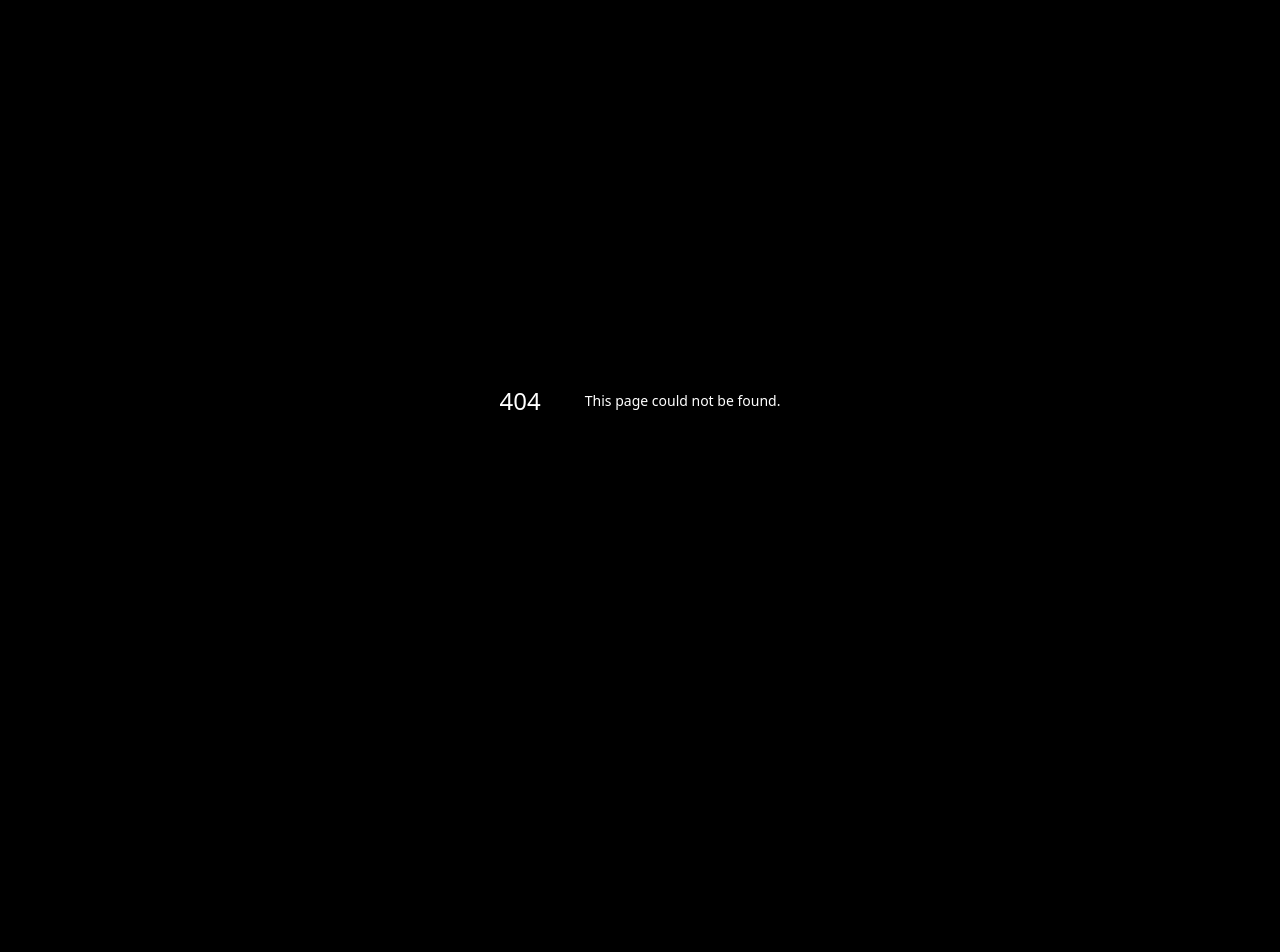
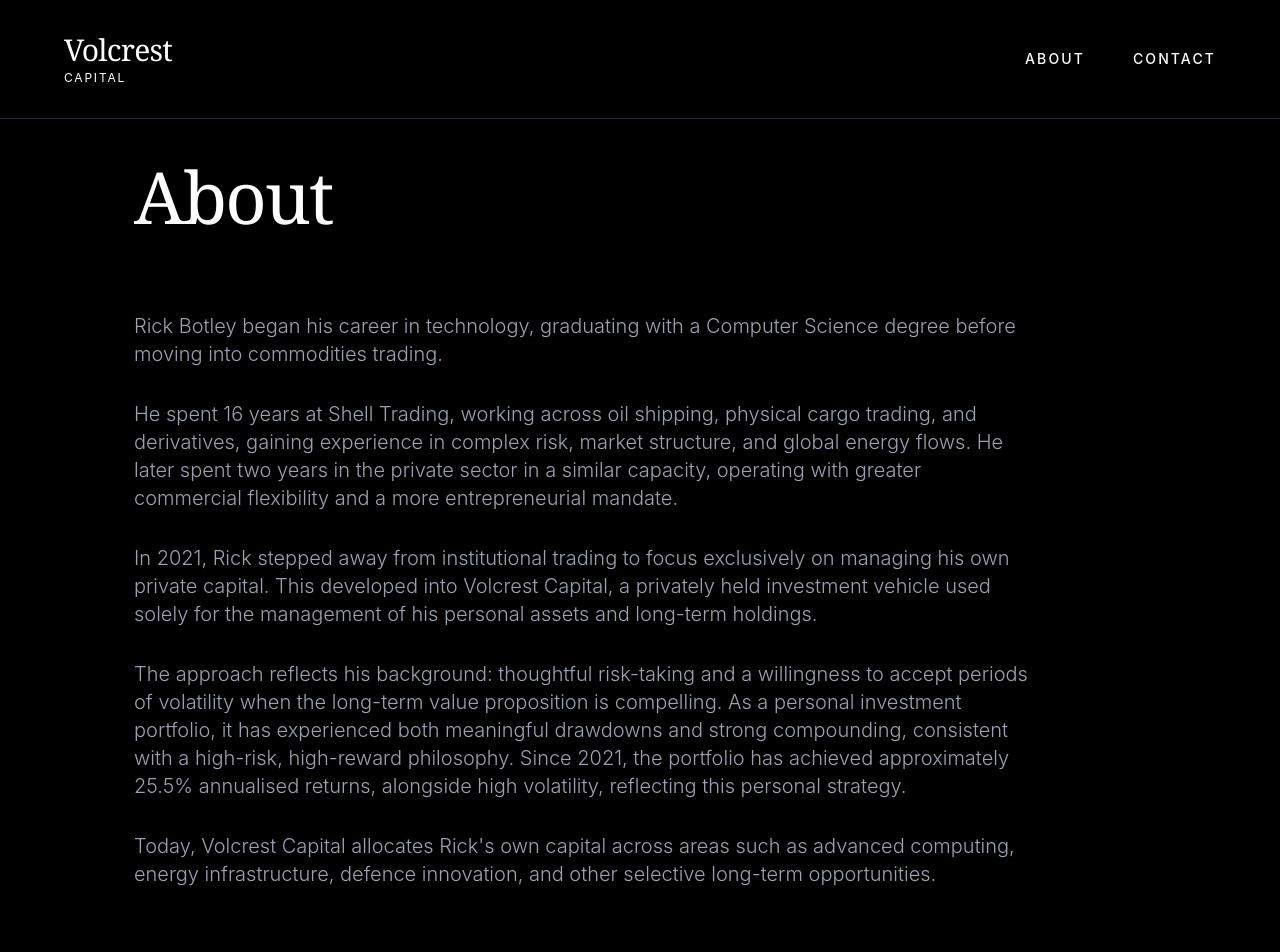
Before and after one commit to FlipSideG/volcrest-site, a Next.js app: page /about in a window 1280 px wide. Before the commit this address had no page. Shown: the top 952 px of the page. Before the commit the page ends 800 px from the top, so only its background shows below. Built offline with nearby package versions, Linux system fonts and the light colour scheme.

Commit message:
Add About and Contact pages, simplify homepage, update styling

```diff
--- /dev/null
+++ b/app/about/page.tsx
@@ -0,0 +1,55 @@
+"use client";
+
+import { motion } from "framer-motion";
+import Navbar from "@/components/Navbar";
+import Footer from "@/components/Footer";
+
+export default function AboutPage() {
+  return (
+    <>
+      <Navbar />
+      <main className="min-h-screen bg-black pt-32 pb-24 md:pt-40 md:pb-32">
+        <div className="w-full px-6 md:px-12 lg:px-16 max-w-content mx-auto">
+          {/* Title */}
+          <motion.h1
+            initial={{ opacity: 0, y: 30 }}
+            animate={{ opacity: 1, y: 0 }}
+            transition={{ duration: 1, ease: [0.22, 1, 0.36, 1] }}
+            className="font-serif text-5xl md:text-6xl lg:text-7xl font-light tracking-tight text-white mb-16 md:mb-20"
+          >
+            About
+          </motion.h1>
+
+          {/* Content */}
+          <motion.div
+            initial={{ opacity: 0, y: 30 }}
+            animate={{ opacity: 1, y: 0 }}
+            transition={{ duration: 1, delay: 0.2, ease: [0.22, 1, 0.36, 1] }}
+            className="space-y-8 text-lg md:text-xl text-gray-400 leading-relaxed font-light max-w-4xl"
+          >
+            <p>
+              Rick Botley began his career in technology, graduating with a Computer Science degree before moving into commodities trading.
+            </p>
+
+            <p>
+              He spent 16 years at Shell Trading, working across oil shipping, physical cargo trading, and derivatives, gaining experience in complex risk, market structure, and global energy flows. He later spent two years in the private sector in a similar capacity, operating with greater commercial flexibility and a more entrepreneurial mandate.
+            </p>
+
+            <p>
+              In 2021, Rick stepped away from institutional trading to focus exclusively on managing his own private capital. This developed into Volcrest Capital, a privately held investment vehicle used solely for the management of his personal assets and long-term holdings.
+            </p>
+
+            <p>
+              The approach reflects his background: thoughtful risk-taking and a willingness to accept periods of volatility when the long-term value proposition is compelling. As a personal investment portfolio, it has experienced both meaningful drawdowns and strong compounding, consistent with a high-risk, high-reward philosophy. Since 2021, the portfolio has achieved approximately 25.5% annualised returns, alongside high volatility, reflecting this personal strategy.
+            </p>
+
+            <p>
+              Today, Volcrest Capital allocates Rick's own capital across areas such as advanced computing, energy infrastructure, defence innovation, and other selective long-term opportunities.
+            </p>
+          </motion.div>
+        </div>
+      </main>
+      <Footer />
+    </>
+  );
+}
--- /dev/null
+++ b/app/contact/page.tsx
@@ -0,0 +1,51 @@
+"use client";
+
+import { motion } from "framer-motion";
+import Navbar from "@/components/Navbar";
+import Footer from "@/components/Footer";
+
+export default function ContactPage() {
+  return (
+    <>
+      <Navbar />
+      <main className="min-h-screen bg-black flex items-center pt-32 pb-24 md:pt-40 md:pb-32">
+        <div className="w-full px-6 md:px-12 lg:px-16 max-w-content mx-auto text-center">
+          {/* Title */}
+          <motion.h1
+            initial={{ opacity: 0, y: 30 }}
+            animate={{ opacity: 1, y: 0 }}
+            transition={{ duration: 1, ease: [0.22, 1, 0.36, 1] }}
+            className="font-serif text-5xl md:text-6xl lg:text-7xl font-light tracking-tight text-white mb-12 md:mb-16"
+          >
+            Contact
+          </motion.h1>
+
+          {/* Description */}
+          <motion.p
+            initial={{ opacity: 0, y: 30 }}
+            animate={{ opacity: 1, y: 0 }}
+            transition={{ duration: 1, delay: 0.2, ease: [0.22, 1, 0.36, 1] }}
+            className="text-xl md:text-2xl text-gray-400 font-light mb-12 md:mb-16"
+          >
+            For inquiries, reach out via email.
+          </motion.p>
+
+          {/* Email */}
+          <motion.div
+            initial={{ opacity: 0, y: 30 }}
+            animate={{ opacity: 1, y: 0 }}
+            transition={{ duration: 1, delay: 0.4, ease: [0.22, 1, 0.36, 1] }}
+          >
+            <a
+              href="mailto:Rick@volcrestcapital.com"
+              className="inline-block text-2xl md:text-3xl lg:text-4xl font-light text-white hover:opacity-70 transition-opacity duration-300"
+            >
+              Rick@volcrestcapital.com
+            </a>
+          </motion.div>
+        </div>
+      </main>
+      <Footer />
+    </>
+  );
+}
--- a/app/page.tsx
+++ b/app/page.tsx
@@ -1,7 +1,5 @@
 import Navbar from "@/components/Navbar";
 import Hero from "@/components/Hero";
-import ThreeColumns from "@/components/ThreeColumns";
-import ClosingCTA from "@/components/ClosingCTA";
 import Footer from "@/components/Footer";
 
 export default function Home() {
@@ -10,8 +8,6 @@ export default function Home() {
       <Navbar />
       <main className="min-h-screen bg-black">
         <Hero />
-        <ThreeColumns />
-        <ClosingCTA />
       </main>
       <Footer />
     </>
--- a/components/ClosingCTA.tsx
+++ b/components/ClosingCTA.tsx
@@ -26,10 +26,13 @@ export default function ClosingCTA() {
           animate={isInView ? { opacity: 1, y: 0 } : { opacity: 0, y: 40 }}
           transition={{ duration: 0.9, delay: 0.2, ease: [0.22, 1, 0.36, 1] }}
         >
-          <button className="group relative px-10 py-4 text-sm uppercase tracking-wide-caps font-medium border border-white rounded-full overflow-hidden transition-all duration-500 hover:text-black">
+          <a
+            href="/contact"
+            className="group relative inline-block px-10 py-4 text-sm uppercase tracking-wide-caps font-medium border border-white rounded-full overflow-hidden transition-all duration-500 hover:text-black"
+          >
             <span className="relative z-10">{siteConfig.closing.ctaText}</span>
             <span className="absolute inset-0 bg-white transform scale-x-0 group-hover:scale-x-100 transition-transform duration-500 origin-left" />
-          </button>
+          </a>
         </motion.div>
       </div>
     </section>
--- a/components/Footer.tsx
+++ b/components/Footer.tsx
@@ -20,13 +20,13 @@ export default function Footer() {
           {/* Links */}
           <div className="flex gap-8 md:gap-12">
             <a
-              href="#about"
+              href="/about"
               className="text-sm uppercase tracking-wide-caps text-gray-400 hover:text-white transition-colors duration-300"
             >
               About
             </a>
             <a
-              href="#contact"
+              href="/contact"
               className="text-sm uppercase tracking-wide-caps text-gray-400 hover:text-white transition-colors duration-300"
             >
               Contact
--- a/components/Hero.tsx
+++ b/components/Hero.tsx
@@ -38,10 +38,13 @@ export default function Hero() {
             transition={{ duration: 1, delay: 0.4, ease: [0.22, 1, 0.36, 1] }}
             className="mt-12 md:mt-16"
           >
-            <button className="group relative px-10 py-4 text-sm uppercase tracking-wide-caps font-medium border border-white rounded-full overflow-hidden transition-all duration-500 hover:text-black">
+            <a
+              href="/contact"
+              className="group relative inline-block px-10 py-4 text-sm uppercase tracking-wide-caps font-medium border border-white rounded-full overflow-hidden transition-all duration-500 hover:text-black"
+            >
               <span className="relative z-10">{siteConfig.hero.ctaText}</span>
               <span className="absolute inset-0 bg-white transform scale-x-0 group-hover:scale-x-100 transition-transform duration-500 origin-left" />
-            </button>
+            </a>
           </motion.div>
         </div>
       </div>
--- a/components/Navbar.tsx
+++ b/components/Navbar.tsx
@@ -5,8 +5,8 @@ import Logo from "./Logo";
 
 export default function Navbar() {
   const navLinks = [
-    { name: "About", href: "#about" },
-    { name: "Contact", href: "#contact" },
+    { name: "About", href: "/about" },
+    { name: "Contact", href: "/contact" },
   ];
 
   return (
```
